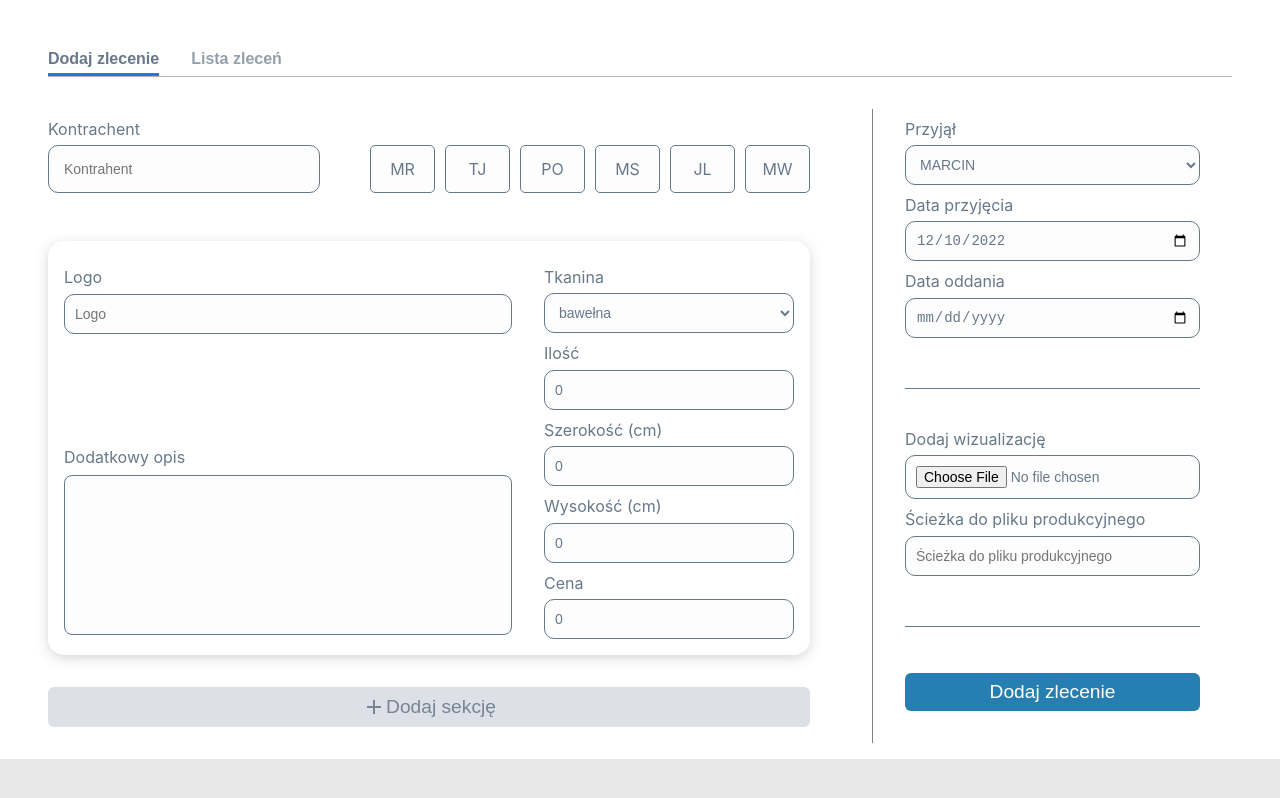
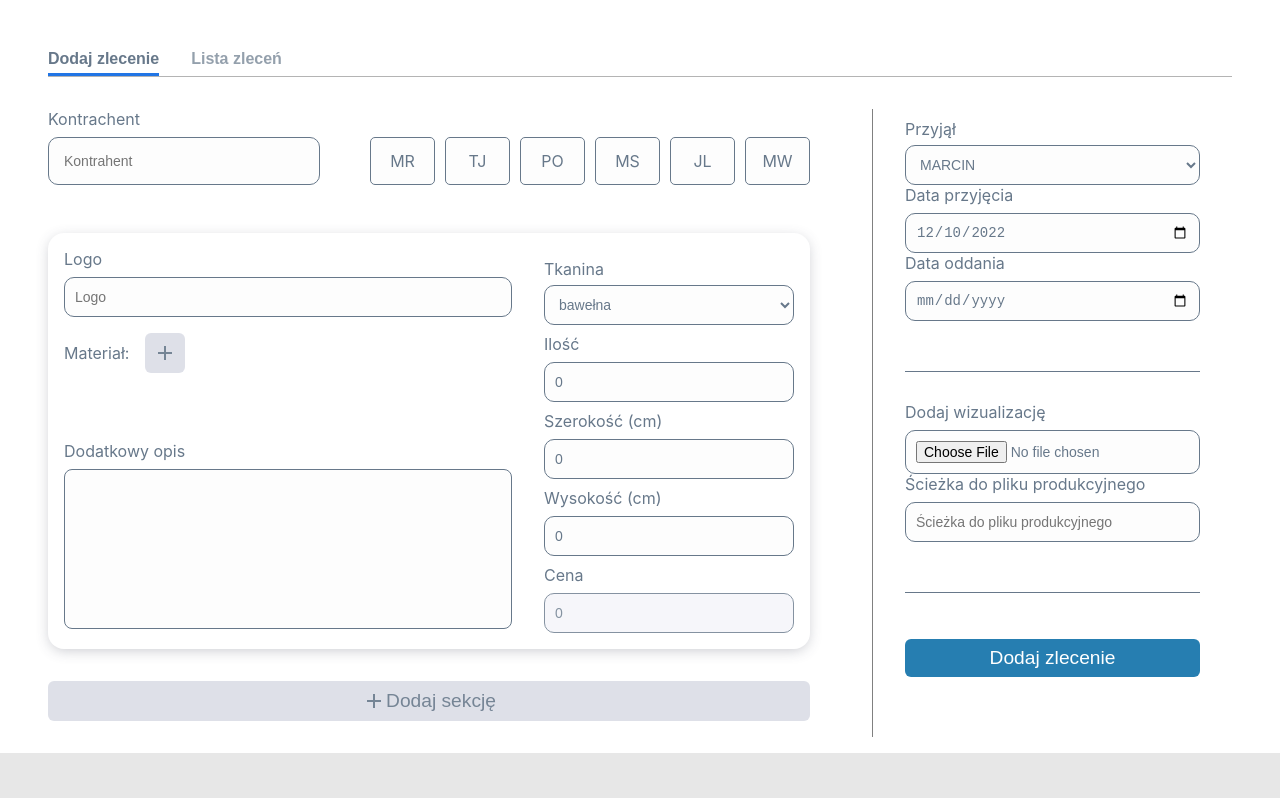
Before and after one commit to LukaszMarciszewski1/Trello-Card-Manager, a React (Create React App) app: page / in a window 1280 px wide. Built offline with nearby package versions, Linux system fonts and the light colour scheme; the HTML template or start-up script is replaced by a standard one.

Commit message:
prev materials

```diff
--- a/src/components/Button/styles.module.scss
+++ b/src/components/Button/styles.module.scss
@@ -3,7 +3,7 @@
 .button {
   width: 100%;
   border: none;
-  padding: 0.5rem 2rem;
+  padding: 0.5rem;
   display: flex;
   align-items: center;
   justify-content: center;
--- a/src/components/Input/Input.tsx
+++ b/src/components/Input/Input.tsx
@@ -4,7 +4,7 @@ import styles from './styles.module.scss'
 export type InputProps = {
   id: string;
   name: string;
-  label: string;
+  label?: string;
   type?: 'text' | 'email' | 'number' | 'password' | 'date' | 'file';
   placeholder?: string
   disabled?: boolean
--- a/src/components/Input/styles.module.scss
+++ b/src/components/Input/styles.module.scss
@@ -3,7 +3,7 @@
   width: 100%;
   // max-width: 600px;
   margin-right: 10px;
-  margin-top: 10px;
+  // margin-top: 10px;
 }
 
 .input {
@@ -17,9 +17,10 @@
   border: 1px solid #67788a;
   font-size: 14px;
   min-height: 40px;
+  margin-top: 0.5rem;
   &:disabled {
     opacity: 0.8;
-    background-color: #e9e9e9;
+    background-color: $focusBg;
   }
   &:focus {
     border: 1px solid $blue;
--- /dev/null
+++ b/src/components/LabelBox/LabelBox.tsx
@@ -0,0 +1,14 @@
+import React from 'react'
+import styles from './styles.module.scss'
+
+interface LabelBoxProps {
+  label: string
+}
+
+const LabelBox: React.FC<LabelBoxProps> = ({ label }) => {
+  return (
+    <div className={styles.container}>{label}</div>
+  )
+}
+
+export default LabelBox
--- /dev/null
+++ b/src/components/LabelBox/styles.module.scss
@@ -0,0 +1,8 @@
+@import 'theme/colors.scss';
+.container {
+  background-color: $lightGrey;
+  padding: 0.5rem;
+  border-radius: 6px;
+  margin-right: 1rem;
+  border: 1px solid $matBlue;
+}
--- a/src/models/task.ts
+++ b/src/models/task.ts
@@ -1,5 +1,3 @@
-
-
 export interface Description {
   logo: string
   fabric: string
@@ -7,6 +5,8 @@ export interface Description {
   width: number
   height: number
   additionalDesc: string
+  price: number
+  material: string
 }
 
 export interface Task {
--- a/src/views/AddTasks.tsx
+++ b/src/views/AddTasks.tsx
@@ -18,6 +18,8 @@ import Tabs from "components/Tabs/Tabs";
 import TabsContent from "components/Tabs/TabsContent/TabsContent";
 import TextareaAutosize from 'react-textarea-autosize';
 import Textarea from "components/Textarea/Textarea";
+import OptionBox from "components/LabelBox/LabelBox";
+import LabelBox from "components/LabelBox/LabelBox";
 // import fetch from 'node-fetch';
 
 const validation = {
@@ -56,8 +58,14 @@ const defaultDescriptionValues = {
   fabric: fabric[0].value,
   width: 0,
   height: 0,
-  additionalDesc: ''
+  additionalDesc: '',
+  price: 0,
+  material: 'Flex HI5 white'
 };
+
+const defaultDescriptionMaterialsValues = {
+  material: ''
+}
 
 const Tasks: React.FC = () => {
   dayjs.locale("pl");
@@ -92,7 +100,7 @@ const Tasks: React.FC = () => {
       .map(
         (desc, i) =>
           `***Sekcja${i + 1}***\n**Logo: ${desc.logo}**\nIlość: ${desc.amount}\nTkanina: ${desc.fabric}\nSzerokość: ${desc.width
-          }cm\nWysokość: ${desc.height}cm\n\n Dodatkowy opis: ${desc.additionalDesc}\n\n\=========================\n`
+          }cm\nWysokość: ${desc.height}cm\nMateriał: ${desc.material}\nCena: ${desc.price}\n\n Dodatkowy opis: ${desc.additionalDesc}\n\n\=========================\n`
       )
       .toString();
 
@@ -206,6 +214,30 @@ const Tasks: React.FC = () => {
                     })}
                     defaultValue={field.logo}
                   />
+                  <div className={styles.materialsContainer}>
+                    <span>Materiał:</span>
+                    <div className={styles.materialList}>
+                      {/* <LabelBox label={'Flex HI5 white'} /> */}
+                      {/* {fields.map((field, index) => {
+                        return (
+                          <Input
+                            id={field.id}
+                            defaultValue={field.material}
+                            type="text"
+                            style={{ margin: '0 10px 0 0', width: 'auto' }}
+                            {...register(`description.${index}.material` as const)}
+                          />
+                        )
+                      })} */}
+                    </div>
+                    <Button
+                      type={"button"}
+                      title={""}
+                      onClick={() => append(defaultDescriptionValues)}
+                      style={{ fontSize: "1.2rem", width: '40px' }}
+                      icon={<RiAddLine fontSize={"1.5rem"} fontWeight={"bold"} />}
+                    />
+                  </div>
                   <Textarea
                     id={field.id}
                     label={'Dodatkowy opis'}
@@ -249,7 +281,7 @@ const Tasks: React.FC = () => {
                     label={"Cena"}
                     defaultValue={0}
                     type="number"
-                    // disabled={true}
+                    disabled={true}
                     {...register("price")}
                   />
                 </div>
--- a/src/views/styles.module.scss
+++ b/src/views/styles.module.scss
@@ -30,9 +30,17 @@
 
 .formGroupRow {
   display: flex;
-  justify-content: space-between;
+  // justify-content: space-between;
   align-items: flex-end;
   margin-bottom: 2rem;
+}
+
+.materialsContainer {
+  display: flex;
+  align-items: center;
+  span {
+    margin-right: 1rem;
+  }
 }
 
 .formGroupColumn {
```
